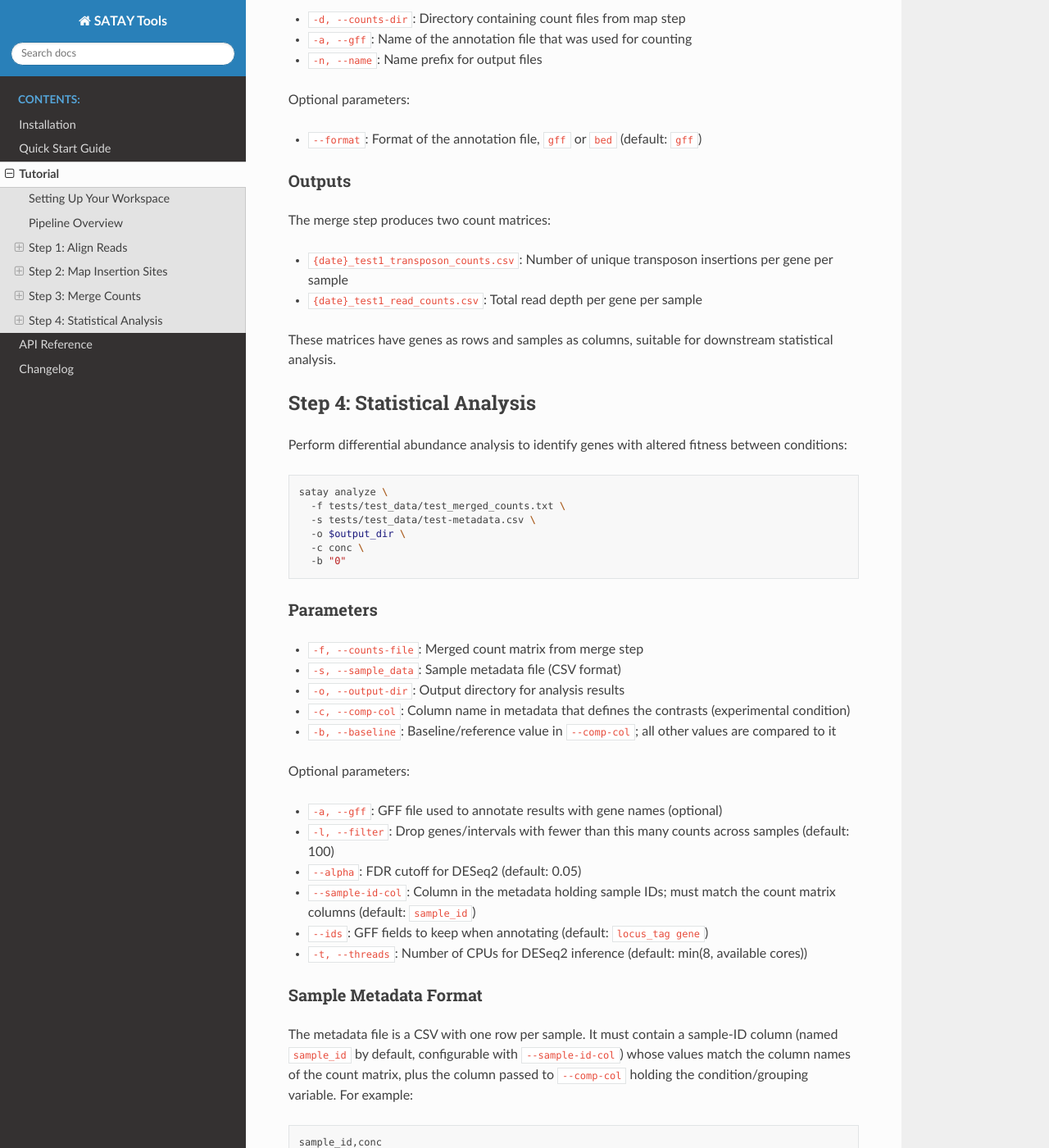
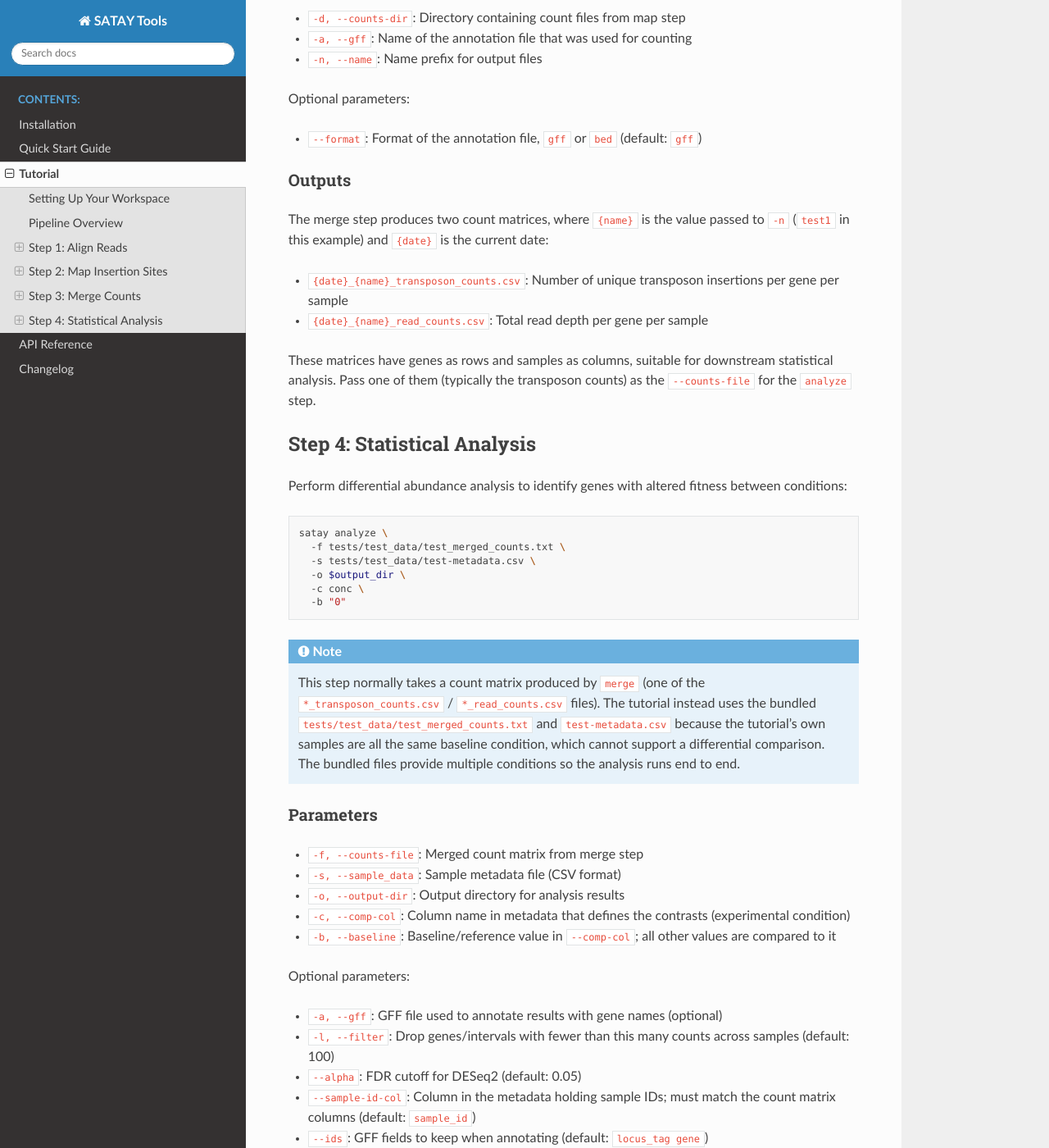
Before and after one commit to MicrobiologyETHZ/satay_tools, a Sphinx documentation site: the page built from docs/tutorials/index.rst, in a window 1280 px wide and 1400 px high, scrolled down 2702 px. Shown: the whole window at 82% size. Built offline with Sphinx 7.4.7 and the Read the Docs theme 3.1.0, drawn with Linux system fonts in a browser that asks for light colours; some of the changed text lies outside the part shown.

Commit message:
Updating documentation

```diff
--- a/docs/changelog.rst
+++ b/docs/changelog.rst
@@ -7,6 +7,7 @@
 ---------------------------
 
 **Added**
+
 - Initial release of SATAY Tools
 - Command-line interface for transposon analysis
 - FASTQ to BAM conversion functionality
--- a/docs/tutorials/index.rst
+++ b/docs/tutorials/index.rst
@@ -44,17 +44,15 @@
 
 .. note::
 
-   On **macOS**, aligning gzipped FASTQ files fails because of a STAR
-   limitation (see :doc:`../installation`). Decompress the test FASTQ files
-   first (``gunzip tests/test_data/medium_dataset/*.fastq.gz``) and point
-   ``-f`` at the uncompressed files, or run this step on Linux.
+   This step requires **Linux** — the STAR aligner does not work on macOS
+   (see :doc:`../installation`). The remaining steps work on either platform.
 
 Parameters
 ^^^^^^^^^^
 
 * ``-f, --fastq-dir``: Directory containing FASTQ files (can be gzipped). Reads are processed as single-end.
 * ``-o, --output-dir``: Output directory for BAM files
-* ``-g, --genome-fasta``: Reference genome in FASTA format (GCF_000146045.2 is included with satay-tools)
+* ``-g, --genome-fasta``: Reference genome in FASTA format. The *S. cerevisiae* R64 genome (NCBI assembly ``GCF_000146045.2``) is bundled under ``ref/``; supply your own FASTA here to use a different genome.
 
 Optional parameters:
 
@@ -135,12 +133,15 @@
 Outputs
 ^^^^^^^
 
-The merge step produces two count matrices:
+The merge step produces two count matrices, where ``{name}`` is the value passed
+to ``-n`` (``test1`` in this example) and ``{date}`` is the current date:
 
-* ``{date}_test1_transposon_counts.csv``: Number of unique transposon insertions per gene per sample
-* ``{date}_test1_read_counts.csv``: Total read depth per gene per sample
+* ``{date}_{name}_transposon_counts.csv``: Number of unique transposon insertions per gene per sample
+* ``{date}_{name}_read_counts.csv``: Total read depth per gene per sample
 
-These matrices have genes as rows and samples as columns, suitable for downstream statistical analysis.
+These matrices have genes as rows and samples as columns, suitable for downstream
+statistical analysis. Pass one of them (typically the transposon counts) as the
+``--counts-file`` for the ``analyze`` step.
 
 Step 4: Statistical Analysis
 -----------------------------
@@ -155,6 +156,15 @@
      -o $output_dir \
      -c conc \
      -b "0"
+
+.. note::
+
+   This step normally takes a count matrix produced by ``merge`` (one of the
+   ``*_transposon_counts.csv`` / ``*_read_counts.csv`` files). The tutorial
+   instead uses the bundled ``tests/test_data/test_merged_counts.txt`` and
+   ``test-metadata.csv`` because the tutorial's own samples are all the same
+   baseline condition, which cannot support a differential comparison. The
+   bundled files provide multiple conditions so the analysis runs end to end.
 
 Parameters
 ^^^^^^^^^^
```
Also changed, not shown: docs/installation.rst (+9 -12 lines), docs/quickstart.rst (+5 -3 lines), 2 other files.
